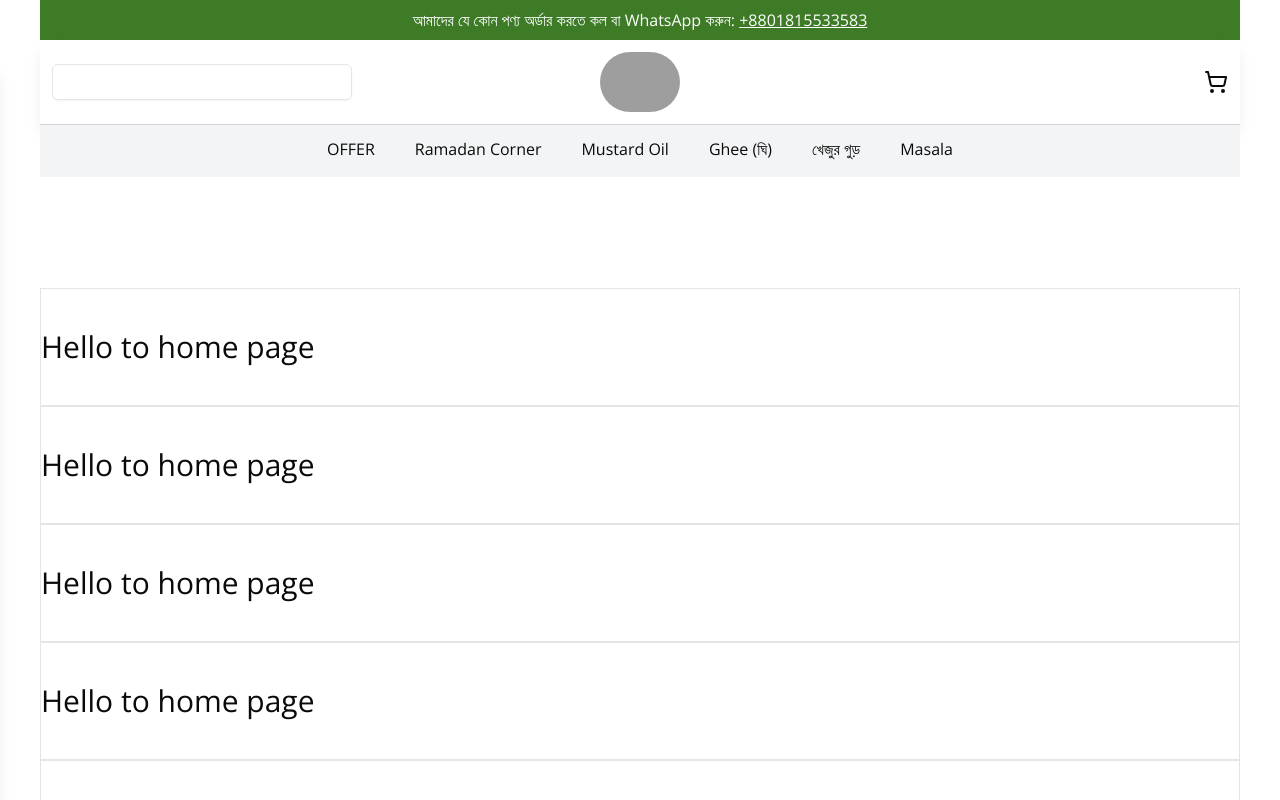
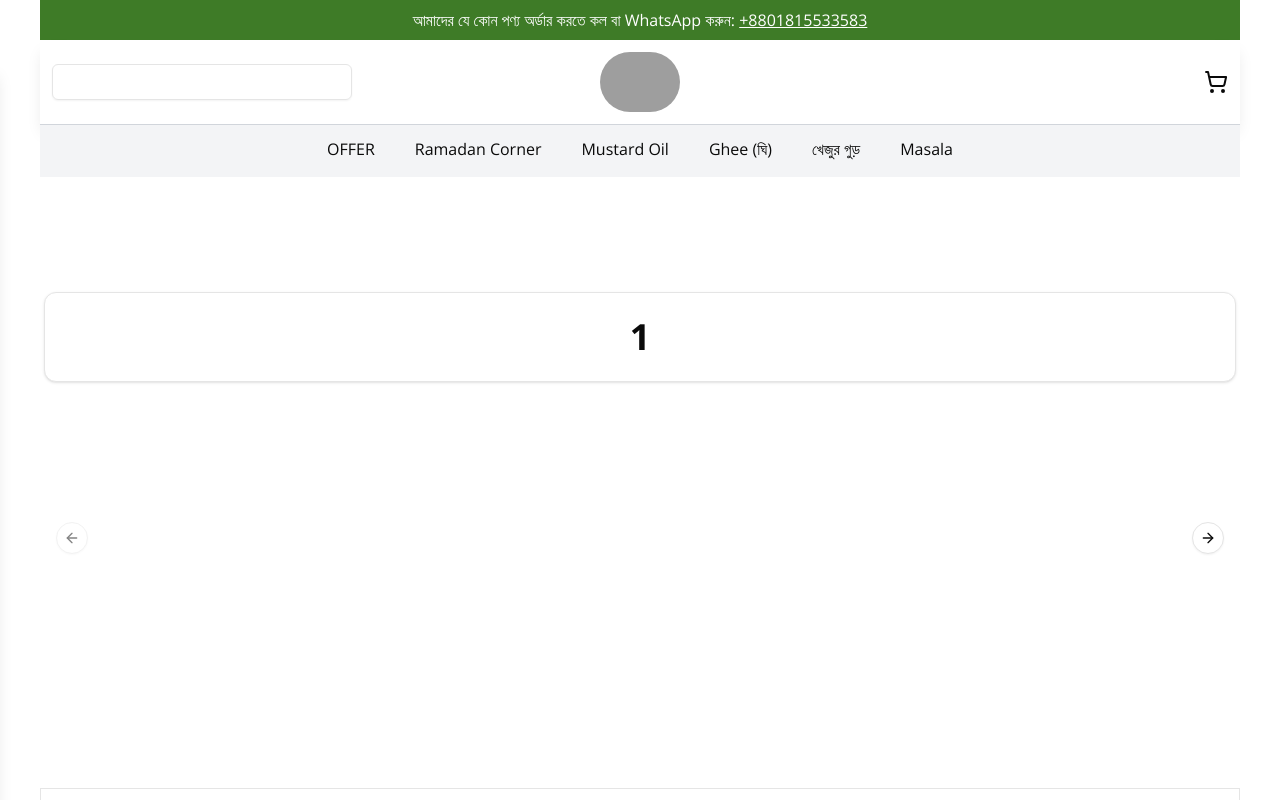
Before and after one commit to nazim1971/taja-client, a Next.js app: page / in a window 1280 px wide. Shown: the top 800 px of the page. Built offline with nearby package versions, Linux system fonts and the light colour scheme; grey boxes are pictures that could not be loaded.

Commit message:
work on heron

```diff
--- a/package.json
+++ b/package.json
@@ -13,6 +13,7 @@
     "@radix-ui/react-slot": "^1.1.2",
     "class-variance-authority": "^0.7.1",
     "clsx": "^2.1.1",
+    "embla-carousel-react": "^8.5.2",
     "framer-motion": "^12.4.3",
     "lucide-react": "^0.475.0",
     "next": "15.1.6",
--- a/src/app/page.tsx
+++ b/src/app/page.tsx
@@ -1,7 +1,9 @@
+import Hero from "@/components/home/Hero";
 
 export default function Home() {
   return (
     <div className="mt-32">
+      <Hero/>
       <h1 className="text-3xl border py-10  ">
         Hello to home page
       </h1>
--- a/src/components/home/Hero.tsx
+++ b/src/components/home/Hero.tsx
@@ -1,11 +1,39 @@
-
+import { Card, CardContent } from "../ui/card";
+import {
+  Carousel,
+  CarouselContent,
+  CarouselItem,
+  CarouselNext,
+  CarouselPrevious,
+} from "../ui/carousel";
 
 const Hero = () => {
-    return (
-        <div>
-            Hello ero
-        </div>
-    );
+  return (
+    <div className="relative w-full">
+      {/* Responsive Carousel */}
+      <Carousel className="w-full h-[300px] md:h-[400px] lg:h-[500px]">
+        <CarouselContent>
+          {Array.from({ length: 5 }).map((_, index) => (
+            <CarouselItem key={index}>
+              <div className="p-1">
+                <Card className="h-full">
+                  <CardContent className="flex items-center justify-center p-6">
+                    <span className="text-2xl md:text-3xl lg:text-4xl font-semibold">
+                      {index + 1}
+                    </span>
+                  </CardContent>
+                </Card>
+              </div>
+            </CarouselItem>
+          ))}
+        </CarouselContent>
+
+        {/* Navigation Controls */}
+        <CarouselPrevious className="absolute top-1/2 left-4 transform -translate-y-1/2" />
+        <CarouselNext className="absolute top-1/2 right-4 transform -translate-y-1/2" />
+      </Carousel>
+    </div>
+  );
 };
 
 export default Hero;
--- /dev/null
+++ b/src/components/ui/card.tsx
@@ -0,0 +1,76 @@
+import * as React from "react"
+
+import { cn } from "@/lib/utils"
+
+const Card = React.forwardRef<
+  HTMLDivElement,
+  React.HTMLAttributes<HTMLDivElement>
+>(({ className, ...props }, ref) => (
+  <div
+    ref={ref}
+    className={cn(
+      "rounded-xl border bg-card text-card-foreground shadow",
+      className
+    )}
+    {...props}
+  />
+))
+Card.displayName = "Card"
+
+const CardHeader = React.forwardRef<
+  HTMLDivElement,
+  React.HTMLAttributes<HTMLDivElement>
+>(({ className, ...props }, ref) => (
+  <div
+    ref={ref}
+    className={cn("flex flex-col space-y-1.5 p-6", className)}
+    {...props}
+  />
+))
+CardHeader.displayName = "CardHeader"
+
+const CardTitle = React.forwardRef<
+  HTMLDivElement,
+  React.HTMLAttributes<HTMLDivElement>
+>(({ className, ...props }, ref) => (
+  <div
+    ref={ref}
+    className={cn("font-semibold leading-none tracking-tight", className)}
+    {...props}
+  />
+))
+CardTitle.displayName = "CardTitle"
+
+const CardDescription = React.forwardRef<
+  HTMLDivElement,
+  React.HTMLAttributes<HTMLDivElement>
+>(({ className, ...props }, ref) => (
+  <div
+    ref={ref}
+    className={cn("text-sm text-muted-foreground", className)}
+    {...props}
+  />
+))
+CardDescription.displayName = "CardDescription"
+
+const CardContent = React.forwardRef<
+  HTMLDivElement,
+  React.HTMLAttributes<HTMLDivElement>
+>(({ className, ...props }, ref) => (
+  <div ref={ref} className={cn("p-6 pt-0", className)} {...props} />
+))
+CardContent.displayName = "CardContent"
+
+const CardFooter = React.forwardRef<
+  HTMLDivElement,
+  React.HTMLAttributes<HTMLDivElement>
+>(({ className, ...props }, ref) => (
+  <div
+    ref={ref}
+    className={cn("flex items-center p-6 pt-0", className)}
+    {...props}
+  />
+))
+CardFooter.displayName = "CardFooter"
+
+export { Card, CardHeader, CardFooter, CardTitle, CardDescription, CardContent }
--- /dev/null
+++ b/src/components/ui/carousel.tsx
@@ -0,0 +1,262 @@
+"use client"
+
+import * as React from "react"
+import useEmblaCarousel, {
+  type UseEmblaCarouselType,
+} from "embla-carousel-react"
+import { ArrowLeft, ArrowRight } from "lucide-react"
+
+import { cn } from "@/lib/utils"
+import { Button } from "@/components/ui/button"
+
+type CarouselApi = UseEmblaCarouselType[1]
+type UseCarouselParameters = Parameters<typeof useEmblaCarousel>
+type CarouselOptions = UseCarouselParameters[0]
+type CarouselPlugin = UseCarouselParameters[1]
+
+type CarouselProps = {
+  opts?: CarouselOptions
+  plugins?: CarouselPlugin
+  orientation?: "horizontal" | "vertical"
+  setApi?: (api: CarouselApi) => void
+}
+
+type CarouselContextProps = {
+  carouselRef: ReturnType<typeof useEmblaCarousel>[0]
+  api: ReturnType<typeof useEmblaCarousel>[1]
+  scrollPrev: () => void
+  scrollNext: () => void
+  canScrollPrev: boolean
+  canScrollNext: boolean
+} & CarouselProps
+
+const CarouselContext = React.createContext<CarouselContextProps | null>(null)
+
+function useCarousel() {
+  const context = React.useContext(CarouselContext)
+
+  if (!context) {
+    throw new Error("useCarousel must be used within a <Carousel />")
+  }
+
+  return context
+}
+
+const Carousel = React.forwardRef<
+  HTMLDivElement,
+  React.HTMLAttributes<HTMLDivElement> & CarouselProps
+>(
+  (
+    {
+      orientation = "horizontal",
+      opts,
+      setApi,
+      plugins,
+      className,
+      children,
+      ...props
+    },
+    ref
+  ) => {
+    const [carouselRef, api] = useEmblaCarousel(
+      {
+        ...opts,
+        axis: orientation === "horizontal" ? "x" : "y",
+      },
+      plugins
+    )
+    const [canScrollPrev, setCanScrollPrev] = React.useState(false)
+    const [canScrollNext, setCanScrollNext] = React.useState(false)
+
+    const onSelect = React.useCallback((api: CarouselApi) => {
+      if (!api) {
+        return
+      }
+
+      setCanScrollPrev(api.canScrollPrev())
+      setCanScrollNext(api.canScrollNext())
+    }, [])
+
+    const scrollPrev = React.useCallback(() => {
+      api?.scrollPrev()
+    }, [api])
+
+    const scrollNext = React.useCallback(() => {
+      api?.scrollNext()
+    }, [api])
+
+    const handleKeyDown = React.useCallback(
+      (event: React.KeyboardEvent<HTMLDivElement>) => {
+        if (event.key === "ArrowLeft") {
+          event.preventDefault()
+          scrollPrev()
+        } else if (event.key === "ArrowRight") {
+          event.preventDefault()
+          scrollNext()
+        }
+      },
+      [scrollPrev, scrollNext]
+    )
+
+    React.useEffect(() => {
+      if (!api || !setApi) {
+        return
+      }
+
+      setApi(api)
+    }, [api, setApi])
+
+    React.useEffect(() => {
+      if (!api) {
+        return
+      }
+
+      onSelect(api)
+      api.on("reInit", onSelect)
+      api.on("select", onSelect)
+
+      return () => {
+        api?.off("select", onSelect)
+      }
+    }, [api, onSelect])
+
+    return (
+      <CarouselContext.Provider
+        value={{
+          carouselRef,
+          api: api,
+          opts,
+          orientation:
+            orientation || (opts?.axis === "y" ? "vertical" : "horizontal"),
+          scrollPrev,
+          scrollNext,
+          canScrollPrev,
+          canScrollNext,
+        }}
+      >
+        <div
+          ref={ref}
+          onKeyDownCapture={handleKeyDown}
+          className={cn("relative", className)}
+          role="region"
+          aria-roledescription="carousel"
+          {...props}
+        >
+          {children}
+        </div>
+      </CarouselContext.Provider>
+    )
+  }
+)
+Carousel.displayName = "Carousel"
+
+const CarouselContent = React.forwardRef<
+  HTMLDivElement,
+  React.HTMLAttributes<HTMLDivElement>
+>(({ className, ...props }, ref) => {
+  const { carouselRef, orientation } = useCarousel()
+
+  return (
+    <div ref={carouselRef} className="overflow-hidden">
+      <div
+        ref={ref}
+        className={cn(
+          "flex",
+          orientation === "horizontal" ? "-ml-4" : "-mt-4 flex-col",
+          className
+        )}
+        {...props}
+      />
+    </div>
+  )
+})
+CarouselContent.displayName = "CarouselContent"
+
+const CarouselItem = React.forwardRef<
+  HTMLDivElement,
+  React.HTMLAttributes<HTMLDivElement>
+>(({ className, ...props }, ref) => {
+  const { orientation } = useCarousel()
+
+  return (
+    <div
+      ref={ref}
+      role="group"
+      aria-roledescription="slide"
+      className={cn(
+        "min-w-0 shrink-0 grow-0 basis-full",
+        orientation === "horizontal" ? "pl-4" : "pt-4",
+        className
+      )}
+      {...props}
+    />
+  )
+})
+CarouselItem.displayName = "CarouselItem"
+
+const CarouselPrevious = React.forwardRef<
+  HTMLButtonElement,
+  React.ComponentProps<typeof Button>
+>(({ className, variant = "outline", size = "icon", ...props }, ref) => {
+  const { orientation, scrollPrev, canScrollPrev } = useCarousel()
+
+  return (
+    <Button
+      ref={ref}
+      variant={variant}
+      size={size}
+      className={cn(
+        "absolute  h-8 w-8 rounded-full",
+        orientation === "horizontal"
+          ? "-left-12 top-1/2 -translate-y-1/2"
+          : "-top-12 left-1/2 -translate-x-1/2 rotate-90",
+        className
+      )}
+      disabled={!canScrollPrev}
+      onClick={scrollPrev}
+      {...props}
+    >
+      <ArrowLeft className="h-4 w-4" />
+      <span className="sr-only">Previous slide</span>
+    </Button>
+  )
+})
+CarouselPrevious.displayName = "CarouselPrevious"
+
+const CarouselNext = React.forwardRef<
+  HTMLButtonElement,
+  React.ComponentProps<typeof Button>
+>(({ className, variant = "outline", size = "icon", ...props }, ref) => {
+  const { orientation, scrollNext, canScrollNext } = useCarousel()
+
+  return (
+    <Button
+      ref={ref}
+      variant={variant}
+      size={size}
+      className={cn(
+        "absolute h-8 w-8 rounded-full",
+        orientation === "horizontal"
+          ? "-right-12 top-1/2 -translate-y-1/2"
+          : "-bottom-12 left-1/2 -translate-x-1/2 rotate-90",
+        className
+      )}
+      disabled={!canScrollNext}
+      onClick={scrollNext}
+      {...props}
+    >
+      <ArrowRight className="h-4 w-4" />
+      <span className="sr-only">Next slide</span>
+    </Button>
+  )
+})
+CarouselNext.displayName = "CarouselNext"
+
+export {
+  type CarouselApi,
+  Carousel,
+  CarouselContent,
+  CarouselItem,
+  CarouselPrevious,
+  CarouselNext,
+}
```
Also changed, not shown: 1 other file (tests, documents, lock files or other folders).
